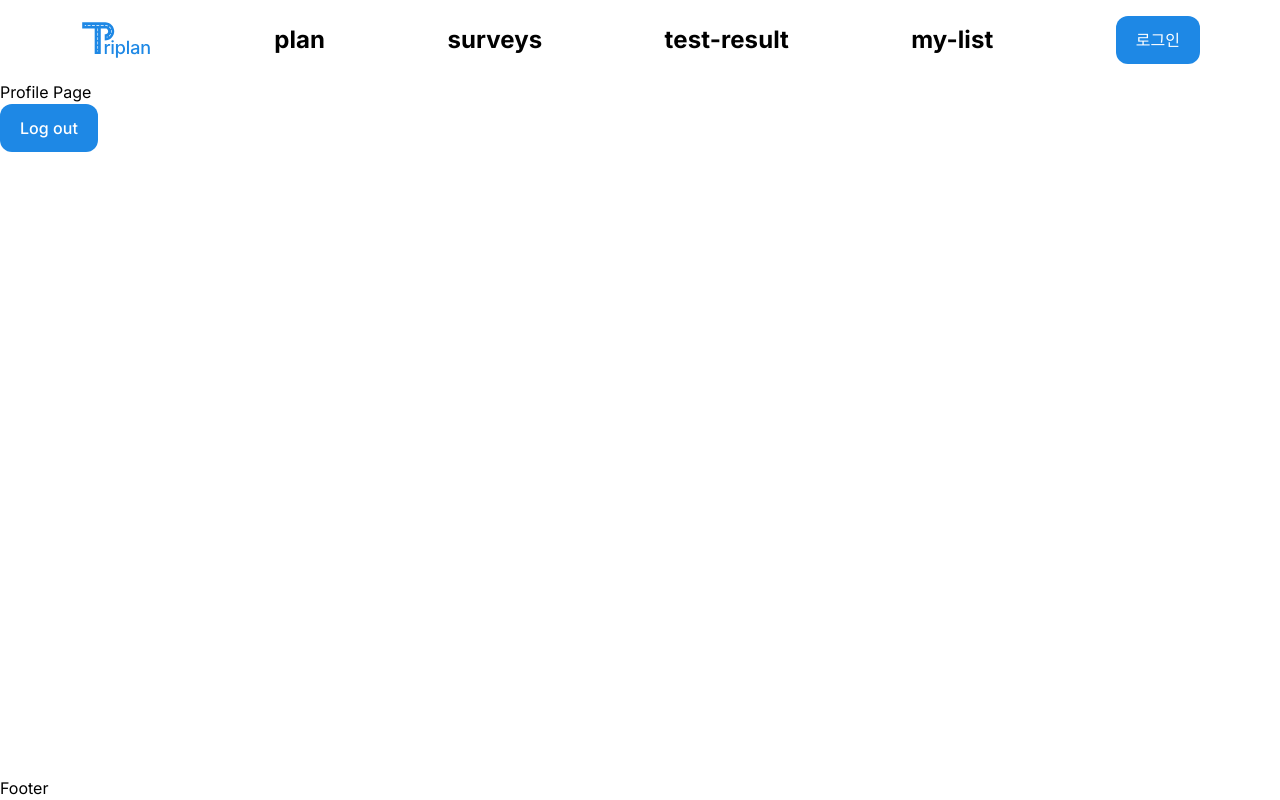
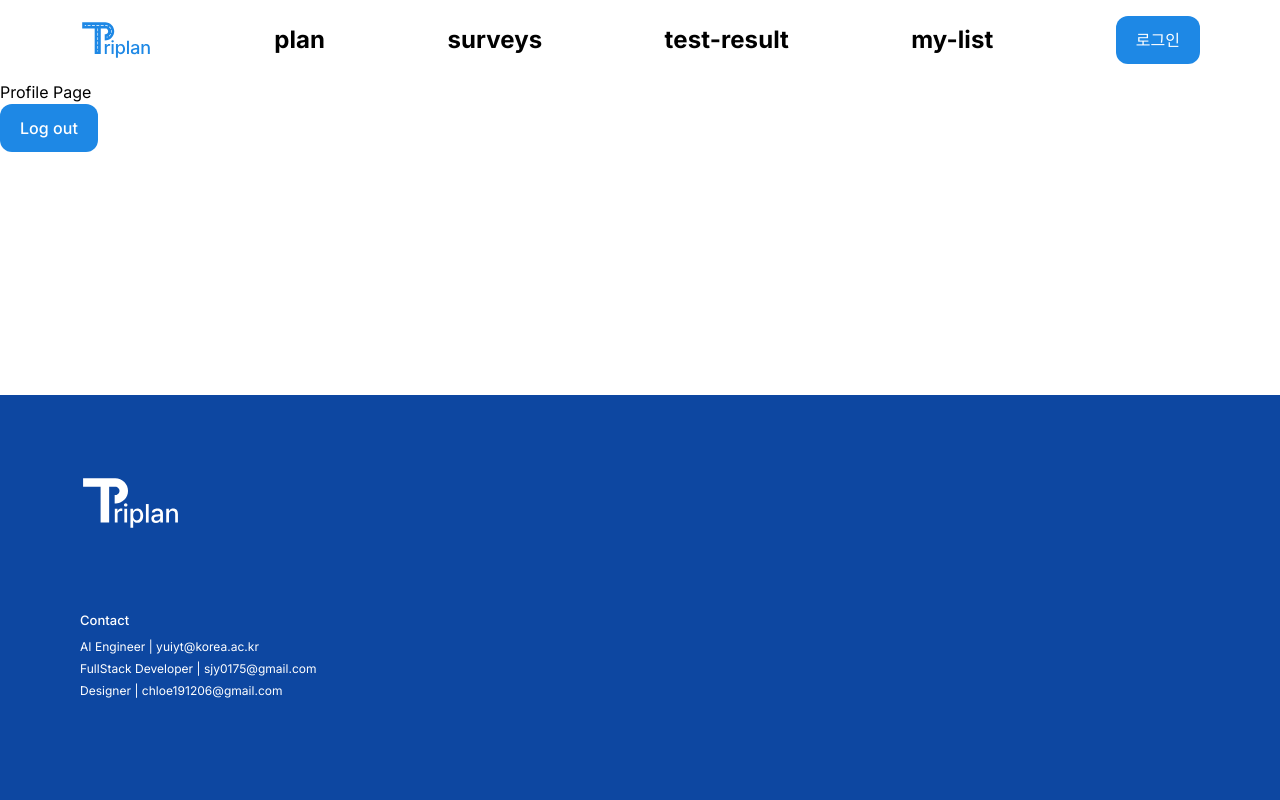
Before and after one commit to cWrong/triplan, a Next.js app: page /profile/1 in a window 1280 px wide. Built offline with nearby package versions, Linux system fonts and the light colour scheme; no server answers.

Commit message:
footer done

```diff
--- a/src/components/root/Footer.tsx
+++ b/src/components/root/Footer.tsx
@@ -1,3 +1,39 @@
+import LogoTextWhite from "public/images/logo/logo_text_white.svg";
+import Image from "next/image";
+
+const Members = [
+  {
+    role: "AI Engineer",
+    email: "yuiyt@korea.ac.kr",
+  },
+  {
+    role: "FullStack Developer",
+    email: "sjy0175@gmail.com",
+  },
+  {
+    role: "Designer",
+    email: "chloe191206@gmail.com",
+  },
+];
+
 export default function Footer() {
-  return <div>Footer</div>;
+  return (
+    <div
+      className={
+        "flex flex-col gap-[80px] px-[80px] pt-[80px] pb-[100px] bg-primary-900 "
+      }
+    >
+      <Image src={LogoTextWhite} alt={"Triplan"} className={"h-[56px] w-fit"} />
+      <div className={"flex flex-col gap-[8px] text-white"}>
+        <p className={"text-caption1B"}>Contact</p>
+        <div className={"flex flex-col gap-[4px] text-caption2R"}>
+          {Members.map((member) => (
+            <div key={member.role}>
+              <span>{member.role}</span> | <span>{member.email}</span>
+            </div>
+          ))}
+        </div>
+      </div>
+    </div>
+  );
 }
```
Also changed, not shown: public/images/logo/logo_text_white.svg (added).
